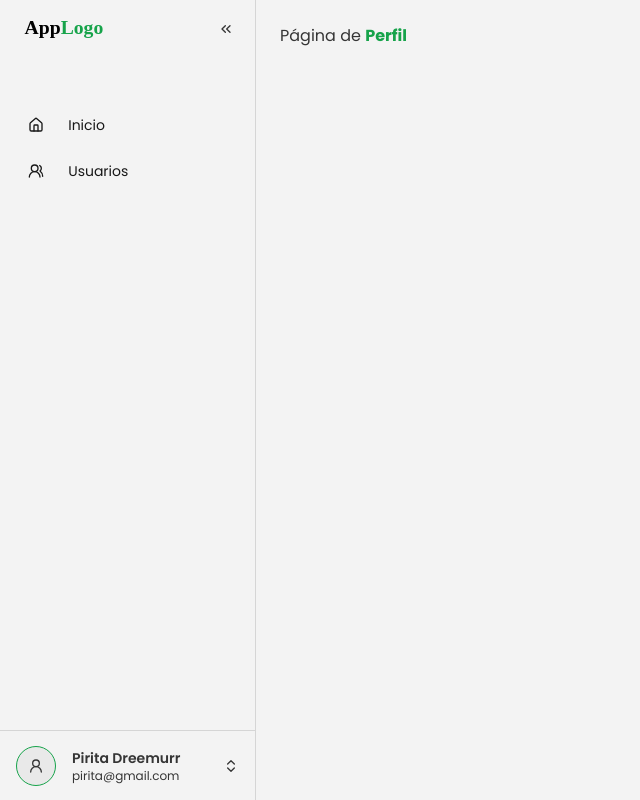
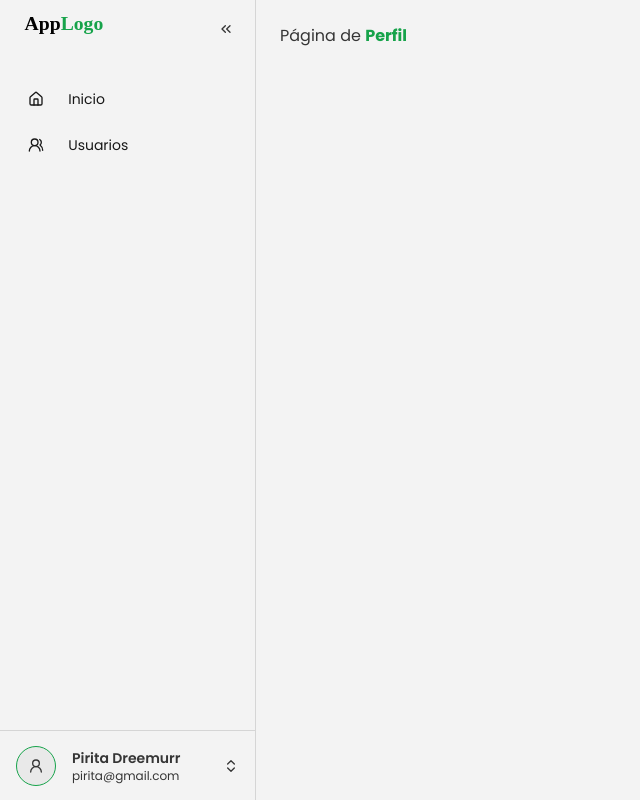
Before and after one commit to garibcatastrofe/garibs-sidebar-app, a Next.js app: page /profile in a window 1280 px wide. Shown: the whole page, without its empty margins (0-640 px from the left). Built offline with nearby package versions, Linux system fonts and the light colour scheme.

Commit message:
feat: :sparkles: SidebarDesktop armado

```diff
--- a/app/(dashboard)/layout.tsx
+++ b/app/(dashboard)/layout.tsx
@@ -4,7 +4,11 @@
 import { motion } from "framer-motion";
 
 /* COMPONENTS */
-import { Sidebar, UserData } from "@/shared/components/sidebar/Sidebar";
+import { UserData } from "@/shared/components/sidebar/Sidebar";
+import { SidebarDesktop } from "@/shared/components/sidebar/components/sidebarDesktop/SidebarDesktop";
+
+/* HOOKS */
+import { useState, useEffect } from "react";
 
 /* ICONS */
 import { Home, UserRound, UsersRound } from "lucide-react";
@@ -17,7 +21,6 @@ import { useSidebarStore } from "@/shared/components/sidebar/stores/sidebar.stor
 
 /* TYPES */
 import { LinkSidebar } from "@/shared/components/sidebar/types/linkSidebar";
-import { RouteTitle } from "@/shared/components/sidebar/components/routeTitle/RouteTitle";
 
 export default function LayoutDashboard({
   children,
@@ -28,6 +31,8 @@ export default function LayoutDashboard({
   const pathname = usePathname();
 
   const expanded = useSidebarStore((s) => s.expanded);
+
+  const [isMobile, setIsMobile] = useState(false);
 
   const links: LinkSidebar[] = [
     {
@@ -44,7 +49,7 @@ export default function LayoutDashboard({
       label: "Perfil",
       href: "/profile",
       icon: UserRound,
-    }
+    },
   ];
 
   const userData: UserData | null = {
@@ -53,6 +58,18 @@ export default function LayoutDashboard({
     profile_photo_url: null,
   };
 
+  useEffect(() => {
+    const media = window.matchMedia("(max-width: 1023px)");
+
+    const update = () => setIsMobile(media.matches);
+
+    update();
+
+    media.addEventListener("change", update);
+
+    return () => media.removeEventListener("change", update);
+  }, []);
+
   return (
     <motion.div
       className="relative lg:flex overflow-x-hidden overflow-y-hidden min-h-dvh"
@@ -60,13 +77,15 @@ export default function LayoutDashboard({
       animate={{ opacity: 1 }}
       transition={{ duration: 0.5, ease: "easeInOut" }}
     >
-      <Sidebar
+      {!isMobile && (
+        <SidebarDesktop
           links={links}
           userData={userData}
           logoutAction={async () => router.push("/")}
           goToProfileAction={() => router.push("/profile")}
           isInProfilePage={pathname === "/profile"}
         />
+      )}
       <div
         className={`flex flex-col h-dvh w-full transition-all duration-300 ${
           expanded
@@ -74,7 +93,6 @@ export default function LayoutDashboard({
             : "lg:left-16 lg:w-[calc(100%-4rem)] z-40"
         }`}
       >
-        <RouteTitle links={links} />
         {children}
       </div>
     </motion.div>
--- a/app/globals.css
+++ b/app/globals.css
@@ -13,6 +13,8 @@
   --body: #353535;
 
   --line: #d5d5d5;
+
+  --danger: #dc2626;
 
   --scroll-track: #d2d2d2;
   --scroll-thumb: #a4a4a4;
@@ -30,6 +32,8 @@
 
   --line: #3d3d3d;
 
+  --danger: #ef4444;
+
   --scroll-track: #212420;
   --scroll-thumb: #555955;
 }
@@ -45,6 +49,8 @@
   --color-body: var(--body);
 
   --color-line: var(--line);
+
+  --color-danger: var(--danger);
 
   --color-scroll-track: var(--scroll-track);
   --color-scroll-thumb: var(--scroll-thumb);
--- a/shared/components/sidebar/Sidebar.tsx
+++ b/shared/components/sidebar/Sidebar.tsx
@@ -75,7 +75,7 @@ export function Sidebar({
   }, []);
 
   useEffect(() => {
-    const media = window.matchMedia("(max-width: 767px)");
+    const media = window.matchMedia("(max-width: 1023px)");
 
     const update = () => setIsMobile(media.matches);
 
--- /dev/null
+++ b/shared/components/sidebar/components/sidebarDesktop/SidebarDesktop.tsx
@@ -0,0 +1,245 @@
+"use client";
+
+/* ANIMATION */
+import { AnimatePresence, motion } from "framer-motion";
+
+/* COMPONENTS */
+import Image from "next/image";
+
+/* HOOKS */
+import { useState, useEffect } from "react";
+
+/* ICONS */
+import {
+  LogOut,
+  ChevronsLeft,
+  ChevronsRight,
+  UserRound,
+  ChevronsUpDown,
+} from "lucide-react";
+import { LogoIcon } from "@/shared/icons/logo/LogoIcon";
+
+/* NAVIGATION */
+import Link from "next/link";
+import { usePathname } from "next/navigation";
+
+/* LIBS */
+import * as Tooltip from "@radix-ui/react-tooltip";
+import * as DropdownMenu from "@radix-ui/react-dropdown-menu";
+
+/* STORES */
+import { useSidebarStore } from "../../stores/sidebar.store";
+
+/* TYPES */
+import { SidebarProps } from "../../types/sidebarProps";
+
+/* UTILS */
+import { getLinkStyles } from "../../utils/getLinkStyles";
+import { ThemeButtons } from "../themeButtons/ThemeButtons";
+
+export function SidebarDesktop({
+  links,
+  userData,
+  logoutAction,
+  goToProfileAction,
+  isInProfilePage,
+}: SidebarProps) {
+  const pathname = usePathname();
+
+  const expanded = useSidebarStore((s) => s.expanded);
+  const toggleSidebar = useSidebarStore((s) => s.toggleSidebar);
+
+  const [openTooltip, setOpenTooltip] = useState<string | null>(null);
+  const [open, setOpen] = useState(false);
+  const [mounted, setMounted] = useState(false);
+
+  useEffect(() => {
+    const changeTheme = () => {
+      setMounted(true);
+    };
+
+    changeTheme();
+  }, []);
+
+  if (!mounted) return null;
+
+  return (
+    <aside
+      className={`flex flex-col z-60 transition-all bg-background duration-300 justify-between h-dvh border-r border-r-line ${expanded ? "w-64" : "w-18"}`}
+    >
+      <div className="flex flex-col w-full h-full">
+        <div
+          className={`flex items-center mb-16 relative px-4 pt-4 ${expanded ? "justify-end" : "justify-center"}`}
+        >
+          <div
+            className={`transition-all duration-300 pointer-events-none absolute w-24 top-4 ${expanded ? "opacity-100 left-4" : "left-0 opacity-0"}`}
+          >
+            <LogoIcon />
+          </div>
+          <button
+            onClick={toggleSidebar}
+            className={`p-1 hover:bg-surface hover:border-line border-transparent border rounded transition-all duration-300 cursor-pointer absolute top-4 ${expanded ? "right-4 translate-x-0" : "right-1/2 translate-x-1/2"}`}
+          >
+            {expanded ? (
+              <ChevronsLeft className="size-4 min-h-4 min-w-4" />
+            ) : (
+              <ChevronsRight className="size-4 min-h-4 min-w-4" />
+            )}
+          </button>
+        </div>
+
+        <div className="flex flex-col items-center h-full gap-2 overflow-hidden px-4 pb-4">
+          <Tooltip.Provider delayDuration={100}>
+            {links.map((link) => {
+              if (link.label === "Perfil") return;
+
+              return (
+                <Tooltip.Root
+                  key={link.href}
+                  open={!expanded && openTooltip === link.href}
+                >
+                  <Tooltip.Trigger asChild>
+                    <Link
+                      href={link.href}
+                      onMouseEnter={() => {
+                        if (!expanded) {
+                          setOpenTooltip(link.href);
+                        }
+                      }}
+                      onMouseLeave={() => {
+                        setOpenTooltip(null);
+                      }}
+                      className={`px-[0.70rem] py-2 rounded-xl flex relative items-center w-full gap-6 ${getLinkStyles(link.href, pathname)}`}
+                    >
+                      <link.icon className="size-4 min-w-4 min-h-4" />
+
+                      <span
+                        className={`text-sm transition-all duration-300 ${
+                          expanded
+                            ? "w-full opacity-100"
+                            : "w-0 lg:opacity-0 opacity-100 pointer-events-none"
+                        }`}
+                      >
+                        {link.label}
+                      </span>
+                    </Link>
+                  </Tooltip.Trigger>
+
+                  <AnimatePresence>
+                    {openTooltip === link.href && !expanded && (
+                      <Tooltip.Portal forceMount>
+                        <Tooltip.Content asChild side="right" sideOffset={25}>
+                          <motion.div
+                            initial={{
+                              opacity: 0,
+                              scale: 0.95,
+                              x: -4,
+                            }}
+                            animate={{
+                              opacity: 1,
+                              scale: 1,
+                              x: 0,
+                            }}
+                            exit={{
+                              opacity: 0,
+                              scale: 0.95,
+                              x: -4,
+                            }}
+                            transition={{
+                              duration: 0.1,
+                              ease: "easeOut",
+                            }}
+                            className="px-3 py-1 text-sm font-medium border rounded-full z-70 bg-background text-ink border-line"
+                          >
+                            {link.label}
+                          </motion.div>
+                        </Tooltip.Content>
+                      </Tooltip.Portal>
+                    )}
+                  </AnimatePresence>
+                </Tooltip.Root>
+              );
+            })}
+          </Tooltip.Provider>
+        </div>
+      </div>
+
+      <DropdownMenu.Root open={open} onOpenChange={setOpen}>
+        <DropdownMenu.Trigger asChild>
+          <button className="flex items-center w-full gap-4 p-4 overflow-hidden transition-all duration-300 border-t outline-none cursor-pointer hover:bg-surface border-t-line">
+            <div
+              className={`rounded-full w-10 h-10 min-w-10 min-h-10 flex justify-center items-center bg-surface border relative ${isInProfilePage ? "border-primary" : "border-line"}`}
+            >
+              {userData && userData?.profile_photo_url ? (
+                <Image
+                  alt="Banner"
+                  src={userData.profile_photo_url}
+                  quality={70}
+                  fill
+                  loading="eager"
+                  className="object-cover object-center rounded-full"
+                />
+              ) : (
+                <UserRound className="size-4" />
+              )}
+            </div>
+
+            <div className="flex flex-col flex-1 min-w-0 text-left">
+              <span className="text-sm font-semibold truncate">
+                {userData?.name ?? "..."}
+              </span>
+
+              <span className="text-xs truncate text-muted">
+                {userData?.email ?? "..."}
+              </span>
+            </div>
+
+            <div className="shrink-0">
+              <ChevronsUpDown className="size-4 min-w-4 min-h-4" />
+            </div>
+          </button>
+        </DropdownMenu.Trigger>
+
+        <AnimatePresence>
+          {open && (
+            <DropdownMenu.Portal forceMount>
+              <DropdownMenu.Content
+                sideOffset={12}
+                align="end"
+                avoidCollisions
+                side={"right"}
+                asChild
+              >
+                <motion.div
+                  initial={{ opacity: 0, scale: 0.95, y: -6 }}
+                  animate={{ opacity: 1, scale: 1, y: -12 }}
+                  exit={{ opacity: 0, scale: 0.95, y: -6 }}
+                  transition={{ duration: 0.15 }}
+                  className="p-2 border shadow-md z-100 min-w-56 rounded-2xl border-line bg-background"
+                >
+                  <DropdownMenu.Item
+                    onClick={goToProfileAction}
+                    className={`flex items-center gap-3 rounded-xl p-2 text-sm outline-none cursor-pointer mb-2 transition-colors duration-300 border ${isInProfilePage ? "bg-surface/70 border-line text-primary" : "hover:bg-surface border-transparent text-body"}`}
+                  >
+                    <UserRound className="size-4 min-h-4 min-w-4" />
+                    Perfil
+                  </DropdownMenu.Item>
+
+                  <ThemeButtons />
+
+                  <DropdownMenu.Item
+                    onClick={logoutAction}
+                    className="flex items-center gap-3 p-2 text-sm mt-2 transition-colors duration-300 outline-none cursor-pointer rounded-xl text-danger hover:bg-danger/10"
+                  >
+                    <LogOut className="size-4 min-h-4 min-w-4" />
+                    Cerrar sesión
+                  </DropdownMenu.Item>
+                </motion.div>
+              </DropdownMenu.Content>
+            </DropdownMenu.Portal>
+          )}
+        </AnimatePresence>
+      </DropdownMenu.Root>
+    </aside>
+  );
+}
--- /dev/null
+++ b/shared/components/sidebar/types/sidebarProps.ts
@@ -0,0 +1,11 @@
+/* TYPES */
+import { UserData } from "../Sidebar";
+import { LinkSidebar } from "./linkSidebar";
+
+export type SidebarProps = {
+  links: LinkSidebar[];
+  userData: UserData | null;
+  logoutAction: () => Promise<void>;
+  goToProfileAction: () => void;
+  isInProfilePage: boolean;
+};
--- /dev/null
+++ b/shared/components/sidebar/utils/getLinkStyles.ts
@@ -0,0 +1,5 @@
+export const getLinkStyles = (linkHref: string, pathname: string): string => {
+  const isActive =
+    pathname === linkHref || pathname?.startsWith(`${linkHref}/`);
+  return `${isActive ? "text-primary bg-surface border border-line" : "hover:bg-surface/70 border border-transparent text-ink"}`;
+};
```
Lines whose indentation alone changed are shown as unchanged.
